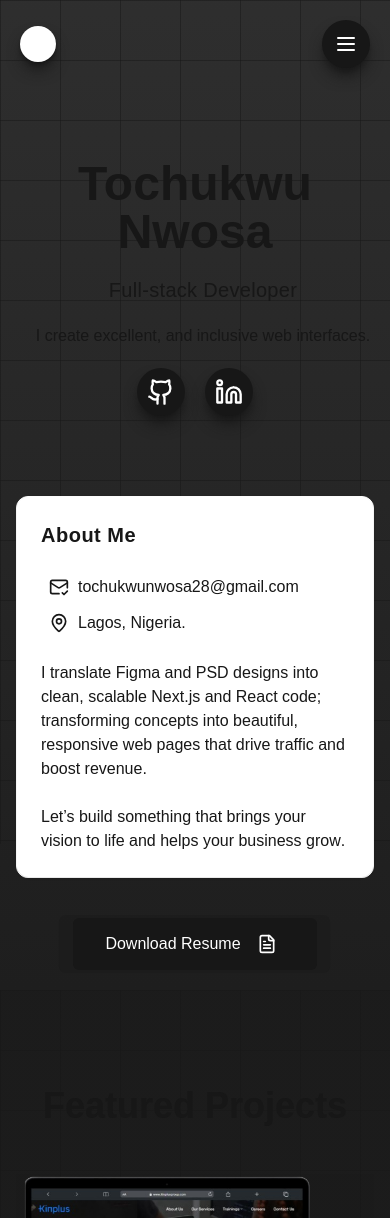
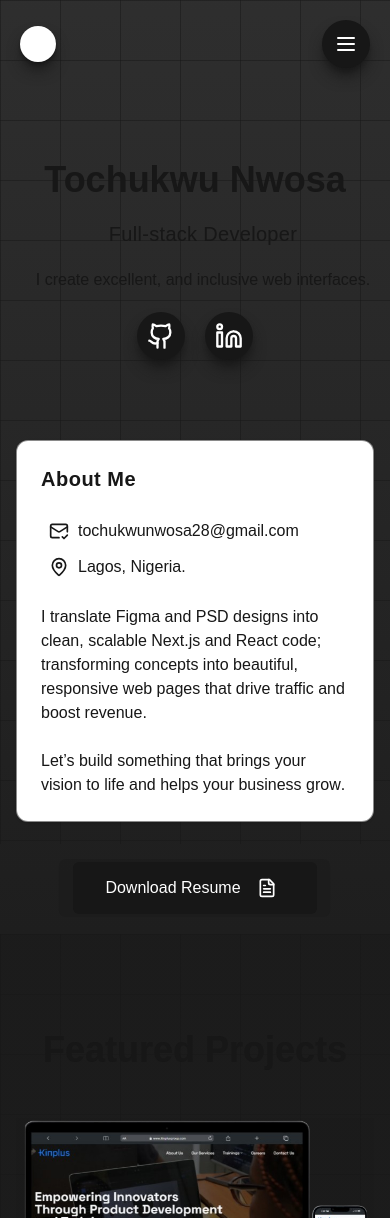
Before and after one commit to tochukwunwosa/tochukwu-nwosa, a Next.js app: page / in a window 390 px wide. Shown: the top 1218 px of the page. Built offline with nearby package versions, Linux system fonts and the light colour scheme; a web font is replaced by a local one.

Commit message:
feat: Improve the layout

```diff
--- a/components/hero-section.tsx
+++ b/components/hero-section.tsx
@@ -37,7 +37,7 @@ export default function HeroSection() {
           custom={1}
         >
           <motion.h1
-            className="hero-title text-center lg:text-left text-5xl sm:text-6xl md:text-7xl lg:text-7xl font-extrabold"
+            className="hero-title text-center lg:text-left text-4xl sm:text-6xl md:text-7xl lg:text-7xl font-extrabold"
             variants={fadeUp}
             custom={1}
           >
--- a/components/ui/about-me-card.tsx
+++ b/components/ui/about-me-card.tsx
@@ -14,14 +14,13 @@ export default function AboutMeCard() {
   const MailCheckIconRef = useRef<MailCheckIconHandle>(null);
   const MapPinIconRef = useRef<MapPinIconHandle>(null);
   const [isHovered, setIsHovered] = useState(false);
+
   return (
-    <div
+    <Card
       onMouseEnter={() => setIsHovered(true)}
       onMouseLeave={() => setIsHovered(false)}
-      className={`border rounded-xl transition-all duration-300 ease-in-out ${isHovered ? "border-2 border-foreground/20 " : "border-background scale-100"
-        }  dark:shadow-foreground/10 bg-background dark:shadow-md `}
-    >
-      <Card className="border-0">
+      className={`border rounded-xl transition-all duration-300 ease-in-out ${isHovered ? "border-2 border-foreground/20 " : "border-foreground/50 scale-100"
+        }  dark:shadow-foreground/10 bg-background dark:shadow-md `}>
       <CardHeader>
         <CardTitle className="text-xl md:text-3xl font-bold dark:text-foreground/80 tracking-wide">
           About Me
@@ -62,13 +61,12 @@ export default function AboutMeCard() {
         </div>
         <p className="">
           I translate <span className="font-medium">Figma</span> and <span className="font-medium">PSD designs</span> into clean, scalable <span className="font-medium">Next.js</span> and <span className="font-medium">React</span> code; transforming concepts into <span className="font-medium">beautiful, responsive web pages</span> that drive <span className="font-medium">traffic</span> and boost <span className="font-medium">revenue</span>.
-            <br/>
-            <br/>
+          <br />
+          <br />
           Let’s build something that brings your <span className="font-medium">vision to life</span> and helps your <span className="font-medium">business grow</span>.
         </p>
 
       </CardContent>
     </Card>
-    </div>
   );
 }
```
Lines whose indentation alone changed are shown as unchanged.
